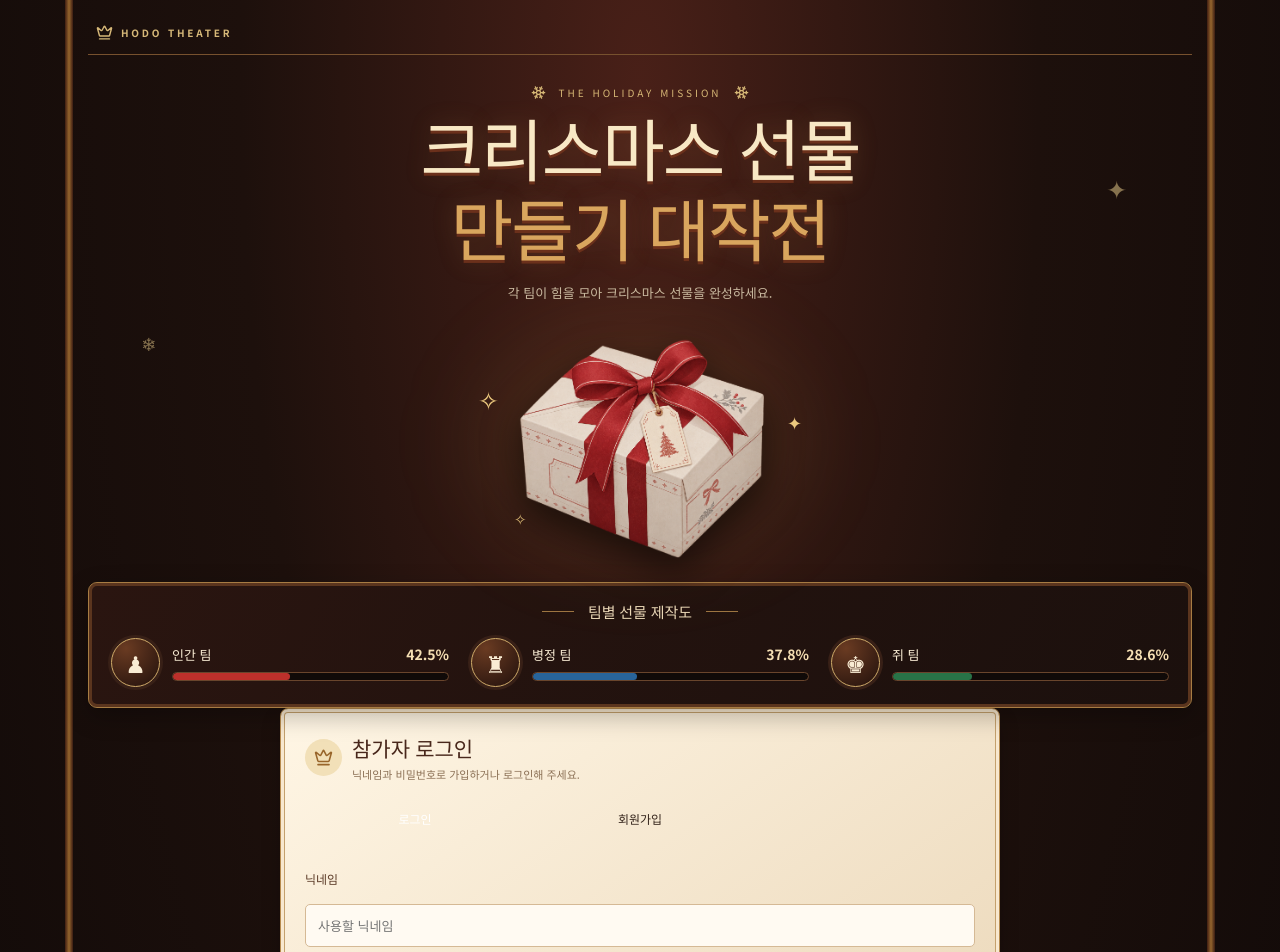
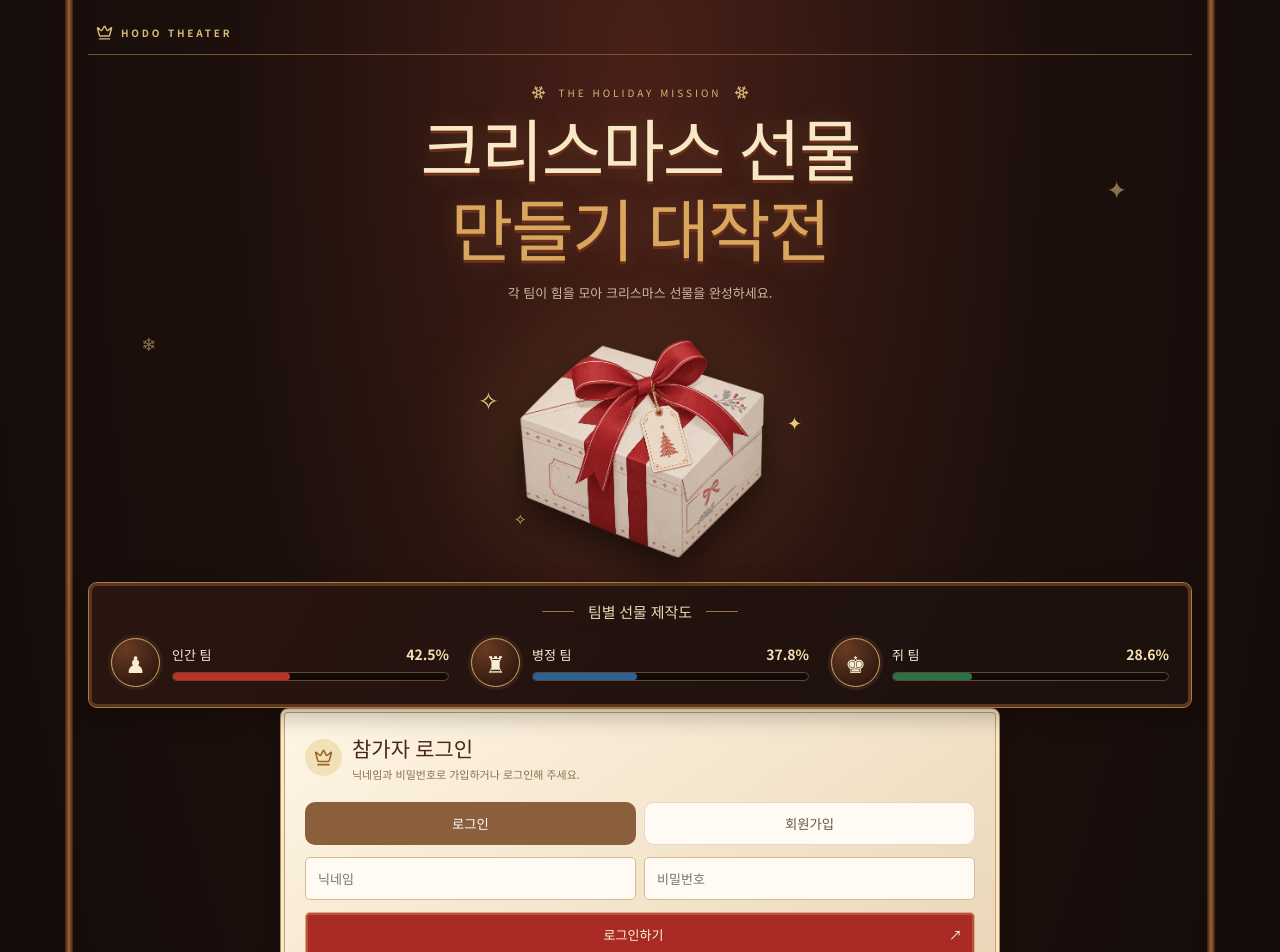
Before and after one commit to DoA-xoxo/gift, a Next.js app in the folder christmas-gift-next/: page / in a window 1280 px wide. Shown: the top 952 px of the page. Built offline with nearby package versions, Linux system fonts and the light colour scheme; no server answers; the database is empty; a web font is replaced by a local one.

Commit message:
Update page.jsx

```diff
--- a/christmas-gift-next/app/page.jsx
+++ b/christmas-gift-next/app/page.jsx
@@ -302,25 +302,92 @@ async function submitAuth(e) {
       <div className="heading-icon gold"><Crown size={19}/></div>
       <div><h2>{loggedInNickname ? `${loggedInNickname}님 로그인 중` : '참가자 로그인'}</h2><p>{loggedInNickname ? '로그인한 닉네임으로 기여 기록이 저장돼요.' : '닉네임과 비밀번호로 가입하거나 로그인해 주세요.'}</p></div>
     </div>
-    {!loggedInNickname && <form onSubmit={submitAuth}>
-      <div style={{display:'grid',gap:10,marginTop:16}}>
-        <div className="rank-tabs">
-          <button type="button" className={authMode==='login'?'active':''} onClick={()=>setAuthMode('login')}>로그인</button>
-          <button type="button" className={authMode==='register'?'active':''} onClick={()=>setAuthMode('register')}>회원가입</button>
-        </div>
-        <label>닉네임</label>
-        <input value={authNickname} onChange={e=>setAuthNickname(e.target.value)} autoComplete="username" maxLength={20} placeholder="사용할 닉네임" />
-        <label>비밀번호</label>
-        <input type="password" value={authPassword} onChange={e=>setAuthPassword(e.target.value)} autoComplete={authMode==='register'?'new-password':'current-password'} minLength={authMode==='register'?10:1} maxLength={128} placeholder={authMode==='register'?'10자 이상 입력해 주세요':'비밀번호 입력'} />
-        {authMode==='register' && <p className="hint">닉네임은 2~20자, 비밀번호는 10자 이상으로 만들어 주세요.</p>}
-        <button type="submit" className="primary-button">{authMode==='register'?'회원가입하기':'로그인하기'} <span>↗</span></button>
-      </div>
-    </form>}
+
+{!loggedInNickname && <form onSubmit={submitAuth}>
+  <div style={{ display: 'grid', gap: 12, marginTop: 16 }}>
+    <div style={{
+      display: 'grid',
+      gridTemplateColumns: '1fr 1fr',
+      gap: 8,
+    }}>
+      <button
+        type="button"
+        onClick={() => setAuthMode('login')}
+        style={{
+          padding: '10px 16px',
+          borderRadius: 10,
+          border: authMode === 'login' ? '2px solid #8b5e3c' : '1px solid #e5d8ca',
+          background: authMode === 'login' ? '#8b5e3c' : '#fffaf4',
+          color: authMode === 'login' ? '#ffffff' : '#6b5544',
+          fontWeight: 700,
+          cursor: 'pointer',
+        }}
+      >
+        로그인
+      </button>
+
+      <button
+        type="button"
+        onClick={() => setAuthMode('register')}
+        style={{
+          padding: '10px 16px',
+          borderRadius: 10,
+          border: authMode === 'register' ? '2px solid #8b5e3c' : '1px solid #e5d8ca',
+          background: authMode === 'register' ? '#8b5e3c' : '#fffaf4',
+          color: authMode === 'register' ? '#ffffff' : '#6b5544',
+          fontWeight: 700,
+          cursor: 'pointer',
+        }}
+      >
+        회원가입
+      </button>
+    </div>
+
+    <div style={{
+      display: 'grid',
+      gridTemplateColumns: 'minmax(0, 1fr) minmax(0, 1fr)',
+      gap: 8,
+    }}>
+      <input
+        aria-label="닉네임"
+        value={authNickname}
+        onChange={e => setAuthNickname(e.target.value)}
+        autoComplete="username"
+        maxLength={20}
+        placeholder="닉네임"
+        style={{ width: '100%', minWidth: 0, boxSizing: 'border-box' }}
+      />
+
+      <input
+        aria-label="비밀번호"
+        type="password"
+        value={authPassword}
+        onChange={e => setAuthPassword(e.target.value)}
+        autoComplete={authMode === 'register' ? 'new-password' : 'current-password'}
+        minLength={authMode === 'register' ? 4 : 1}
+        maxLength={128}
+        placeholder={authMode === 'register' ? '비밀번호 (4자 이상)' : '비밀번호'}
+        style={{ width: '100%', minWidth: 0, boxSizing: 'border-box' }}
+      />
+    </div>
+
+    {authMode === 'register' && (
+      <p className="hint" style={{ margin: 0 }}>
+        닉네임은 1~20자, 비밀번호는 4자 이상으로 만들어 주세요.
+      </p>
+    )}
+
+    <button type="submit" className="primary-button">
+      {authMode === 'register' ? '회원가입하기' : '로그인하기'} <span>↗</span>
+    </button>
+  </div>
+</form>}
+
 
     {loggedInNickname && (
       <div style={{ marginTop: 16, display: 'grid', gap: 10 }}>
         <p>
-          <strong>{loggedInNickname}</strong> 님, 로그인되어 있어요!
+          <strong>{loggedInNickname}</strong> 님, 메리 크리스마스!
         </p>
         <button
           type="button"
```
